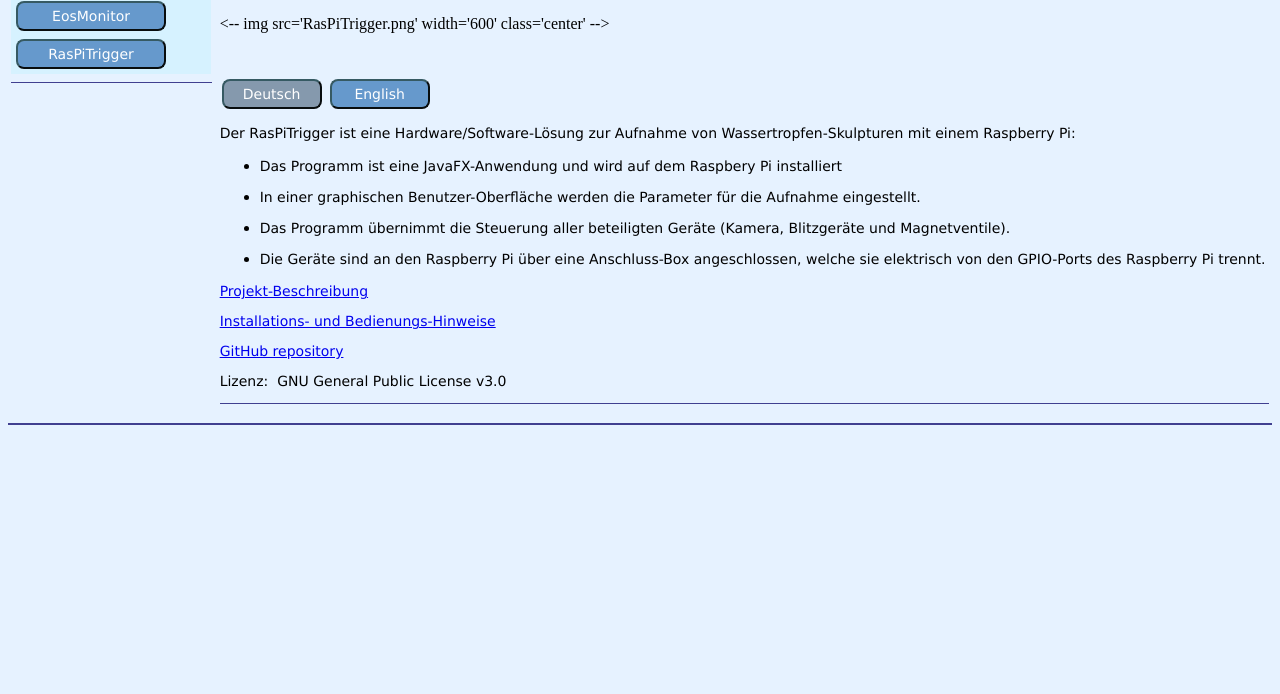
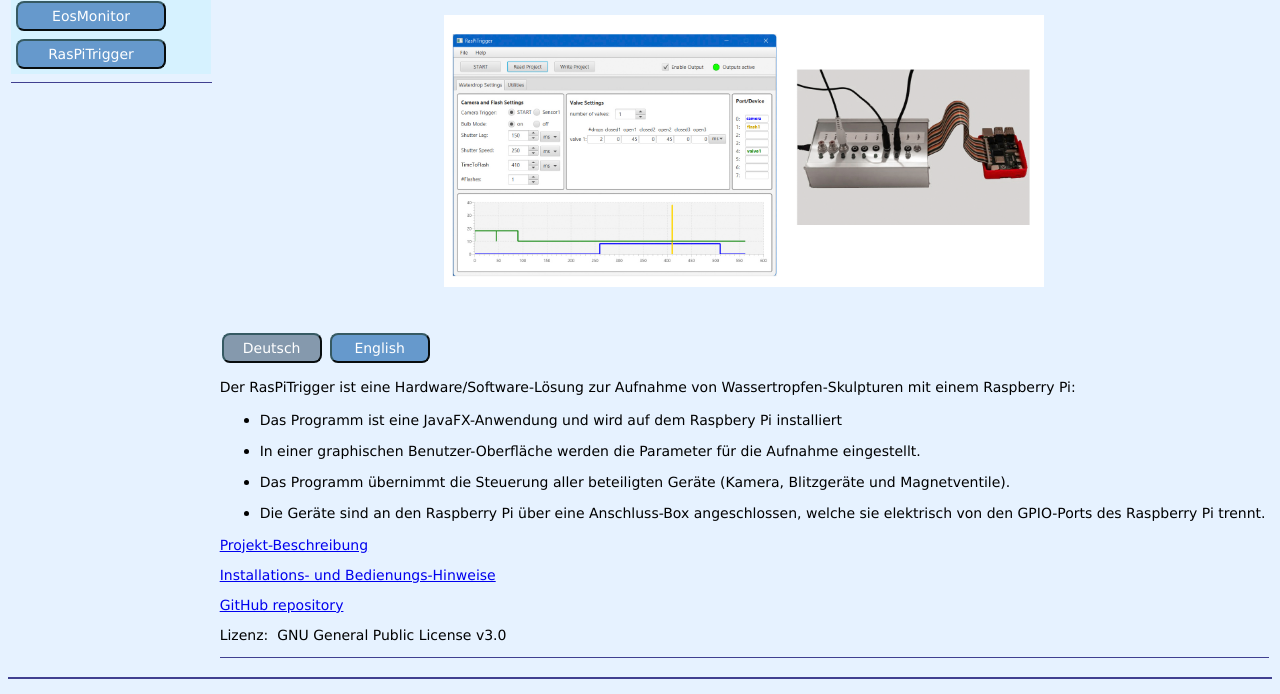
Before and after one commit to Helge07/RaspiTrigger, a plain HTML site: page index.html in a window 1280 px wide. Shown: the part 106-800 px from the top of the page. Drawn offline with Linux system fonts and the light colour scheme.

Commit message:
Update index.html

```diff
--- a/index.html
+++ b/index.html
@@ -447,7 +447,7 @@
 			<td id='main' valign='top'>
 			  <p>&nbsp;</p>
 			  <h3>RasPiTrigger</h3>
-			  <--  img src='RasPiTrigger.png' width='600' class='center' -->
+			  <img src='RasPiTrigger.jpg' width='600' class='center'>
 			  <p>&nbsp;</p>
 			<button class='button button2'   >Deutsch</button>
 			<button class='button button1'   onclick='RasPiTrigger_english()'>English</button>
```
